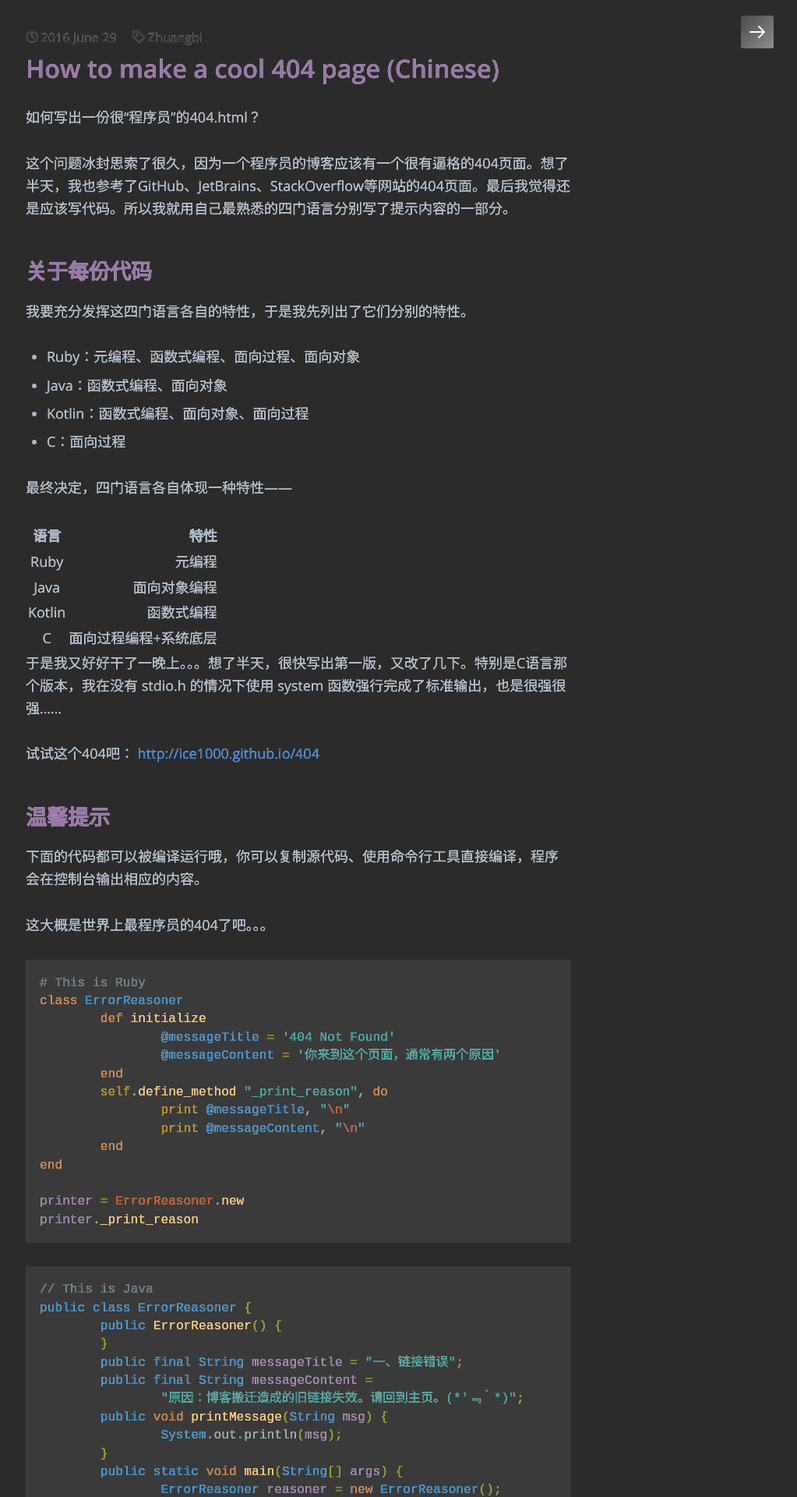
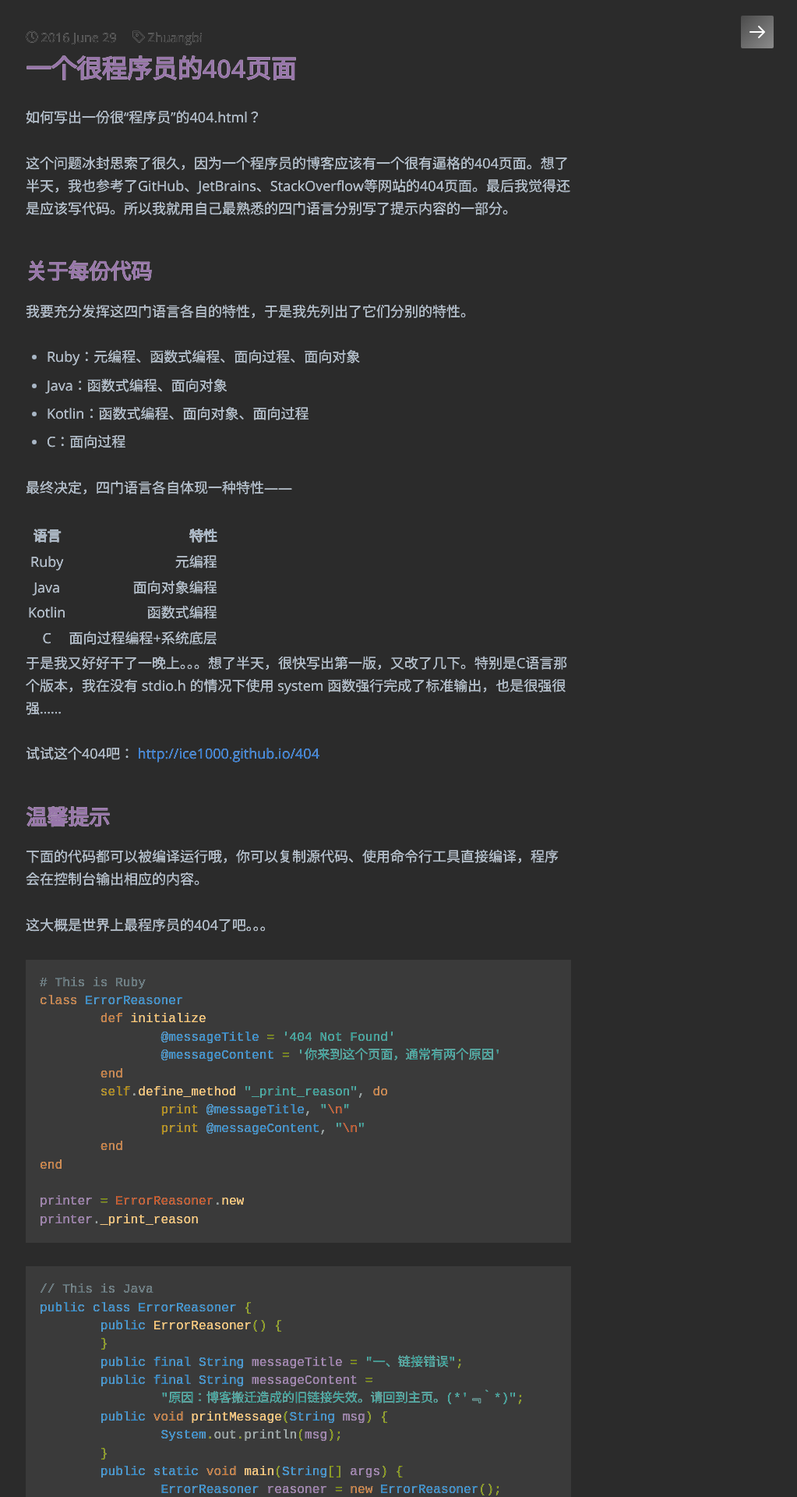
Before and after one commit to kangkangkang/ice1000.github.io, a Jekyll site: the page built from _posts/Misc/2016-6-29-HowToMakeNiceNotFoundPage.md, in a window 1280 px wide. Shown: the top 1920 px of the page at 78% size, without its empty margins (257-1280 px from the left). Built offline with Jekyll 4.4.1, drawn with Linux system fonts in a browser that asks for light colours; some web fonts are replaced.

Commit message:
commit via a script

```diff
--- a/_posts/Misc/2016-6-29-HowToMakeNiceNotFoundPage.md
+++ b/_posts/Misc/2016-6-29-HowToMakeNiceNotFoundPage.md
@@ -1,6 +1,6 @@
 ---
 layout: post
-title: How to make a cool 404 page (Chinese)
+title: 一个很程序员的404页面
 category: Misc
 tags: Zhuangbi
 keywords: 404, java, ruby, c, kotlin
```
Also changed, not shown: _posts/Android/2016-7-4-AndroidDecoding.md (+1 -1 lines).
